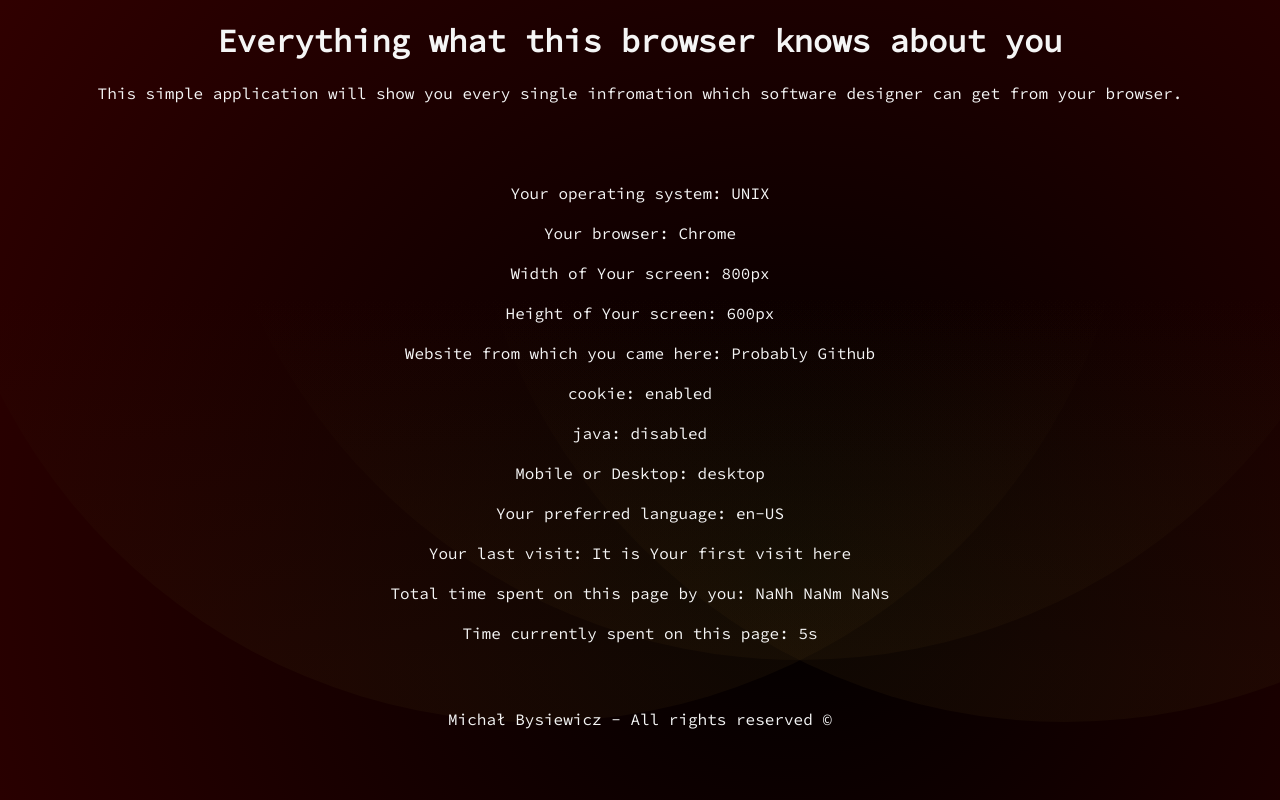
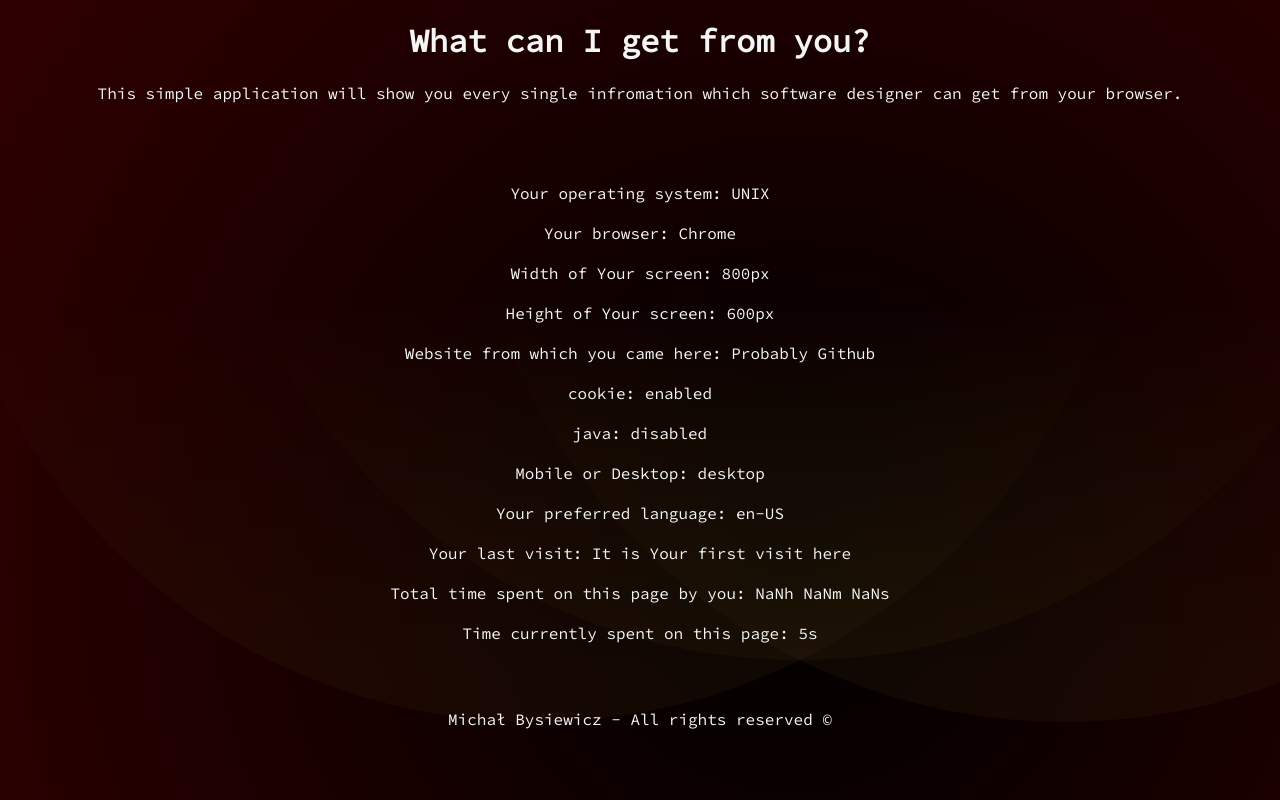
Before and after one commit to mb-dir/Basic_informations_about_user, a website built with webpack: page src/pages/index.html in a window 1280 px wide. Built offline with nearby package versions, Linux system fonts and the light colour scheme.

Commit message:
Change the main header

```diff
--- a/src/pages/index.html
+++ b/src/pages/index.html
@@ -8,7 +8,7 @@
 </head>
 <body class="app">
     <header class="mainHeader">
-        <h1 class="mainHeader__header">Everything what this browser knows about you</h1>
+        <h1 class="mainHeader__header">What can I get from you?</h1>
         <p class="defaultParagraph mainHeader__description">
             This simple application will show you every single infromation which software designer can get from your browser.
         </p>
```
